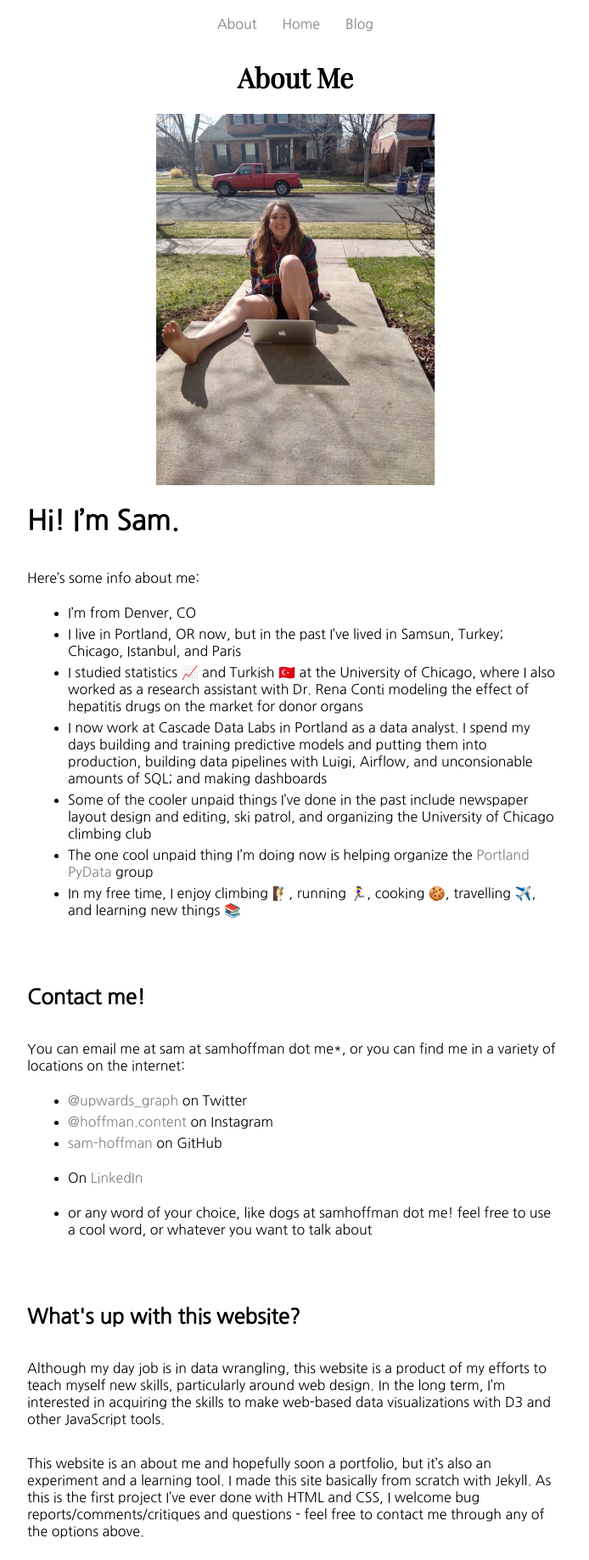
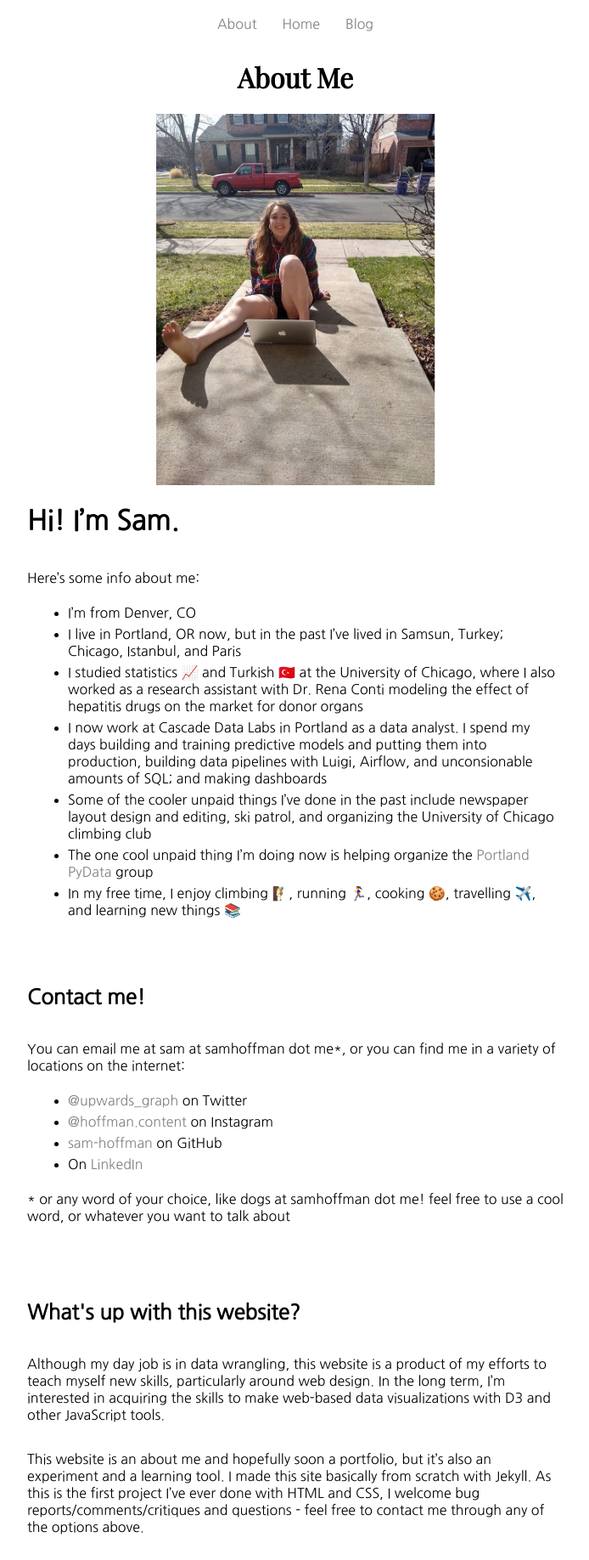
Before and after one commit to sam-hoffman/website, a Jekyll site: the page built from _pages/about.md, in a window 1280 px wide. Shown: the whole page at 85% size, without its empty margins (292-986 px from the left). Built offline with Jekyll 4.4.1, drawn with Linux system fonts in a browser that asks for light colours.

Commit message:
now with escaped asterisk

```diff
--- a/_pages/about.md
+++ b/_pages/about.md
@@ -28,7 +28,7 @@ You can email me at sam at samhoffman dot me*, or you can find me in a variety o
  * [sam-hoffman](https://github.com/sam-hoffman) on GitHub
  * On [LinkedIn](https://www.linkedin.com/in/sam-hoffman-0a6316b7/)
 
-* or any word of your choice, like dogs at samhoffman dot me! feel free to use a cool word, or whatever you want to talk about
+\* or any word of your choice, like dogs at samhoffman dot me! feel free to use a cool word, or whatever you want to talk about
 
  <br>
 
```
